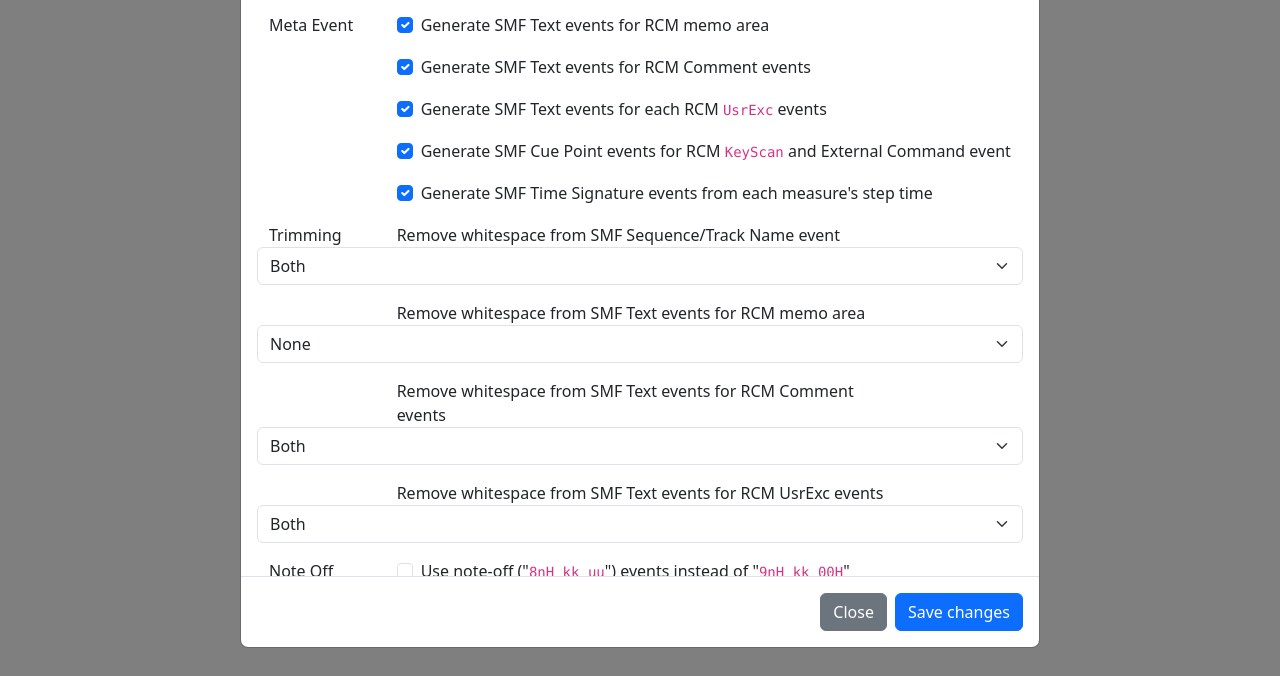
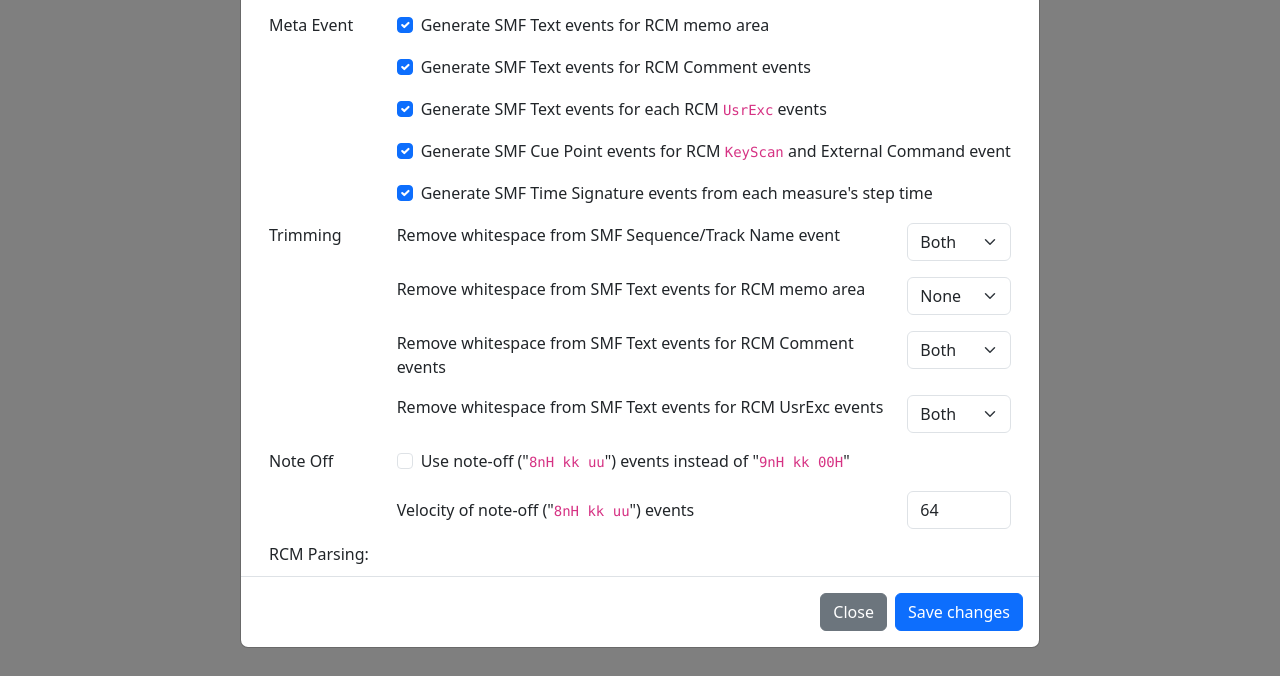
Before and after one commit to shingo45endo/rcm2smf, a website: page index.html in a window 1280 px wide. Both pictures are taken after a click on the button "Settings". Shown: the part 124-800 px from the top of the page. Drawn offline with nearby package versions, Linux system fonts and the light colour scheme.

Commit message:
Fix broken layout of the settings dialog

```diff
--- a/index.html
+++ b/index.html
@@ -1004,41 +1004,47 @@ th {
 							<div class="row mb-3">
 								<div class="col-2 float-start" style="height: 0;">Trimming</div>
 								<div class="col-8">Remove whitespace from SMF Sequence/Track Name event</div>
-								<select class="form-select col-2" id="my-trimTrackName">
+								<div class="col-2">
+									<select class="form-select" id="my-trimTrackName">
 										<option value="none">None</option>
 										<option value="left">Left</option>
 										<option value="right">Right</option>
 										<option value="both">Both</option>
 									</select>
 								</div>
+							</div>
 							<div class="row mb-3">
 								<div class="offset-2 col-8">Remove whitespace from SMF Text events for RCM memo area</div>
-								<select class="form-select col-2" id="my-trimTextMemo">
+								<div class="col-2">
+									<select class="form-select" id="my-trimTextMemo">
 										<option value="none">None</option>
 										<option value="left">Left</option>
 										<option value="right">Right</option>
 										<option value="both">Both</option>
 									</select>
 								</div>
+							</div>
 							<div class="row mb-3">
-								<div class="offset-2 col-8">Remove whitespace from SMF Text events for RCM Comment events
-								</div>
-								<select class="form-select col-2" id="my-trimTextComment">
+								<div class="offset-2 col-8">Remove whitespace from SMF Text events for RCM Comment events</div>
+								<div class="col-2">
+									<select class="form-select" id="my-trimTextComment">
 										<option value="none">None</option>
 										<option value="left">Left</option>
 										<option value="right">Right</option>
 										<option value="both">Both</option>
 									</select>
 								</div>
+							</div>
 							<div class="row mb-3">
-								<div class="offset-2 col-8">Remove whitespace from SMF Text events for RCM UsrExc events
-								</div>
-								<select class="form-select col-2" id="my-trimTextUsrExc">
+								<div class="offset-2 col-8">Remove whitespace from SMF Text events for RCM UsrExc events</div>
+								<div class="col-2">
+									<select class="form-select" id="my-trimTextUsrExc">
 										<option value="none">None</option>
 										<option value="left">Left</option>
 										<option value="right">Right</option>
 										<option value="both">Both</option>
 									</select>
+								</div>
 							</div>
 							<div class="row mb-3">
 								<div class="col-2 float-start" style="height: 0;">Note Off</div>
@@ -1061,11 +1067,13 @@ th {
 							<div class="row mb-3">
 								<div class="col-2 float-start" style="height: 0;">ST+</div>
 								<div class="col-8">Assume ST+ as signed (&ge; RCM 2.5) or unsigned (&le; RCM 2.3a)</div>
-								<select class="form-select col-2" id="my-stPlus">
+								<div class="col-2">
+									<select class="form-select" id="my-stPlus">
 										<option value="auto">Auto</option>
 										<option value="unsigned">Unsigned</option>
 										<option value="signed">Signed</option>
 									</select>
+								</div>
 							</div>
 							<div class="row mb-3">
 								<div class="col-2 float-start" style="height: 0;">Control File</div>
```
Lines whose indentation alone changed are shown as unchanged.
